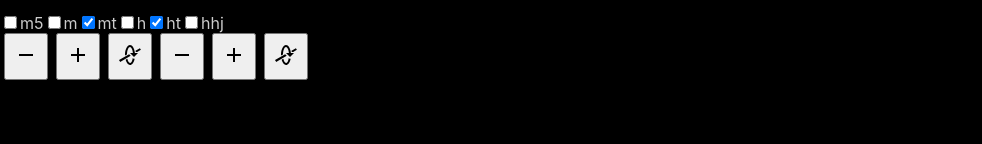
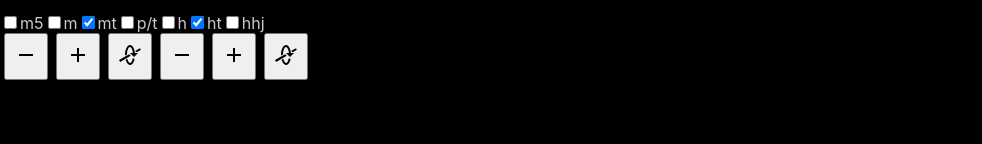
Before and after one commit to AGBrown/g-stuff-simple-clock, a React (Create React App) app: page / in a window 1280 px wide. Shown: the top 144 px of the page, without its empty margins (0-982 px from the left). Built offline with nearby package versions, Linux system fonts and the light colour scheme.

Commit message:
Show times as past/to, or 0-59

```diff
--- a/src/App.tsx
+++ b/src/App.tsx
@@ -9,6 +9,7 @@ const ticksConfigDefault = (): IClockTicksConfig => ({
     min5Label: false,
     minLabel: false,
     minTicks: true,
+    pastTo: false,
     hourLabel: false,
     hourTicks: true,
   }
@@ -18,6 +19,7 @@ const ticksConfigFinal = (): IClockTicksConfig => ({
     min5Label: false,
     minLabel: false,
     minTicks: true,
+    pastTo: false,
     hourLabel: false,
     hourTicks: true
   }
--- a/src/ButtonsIncrements.tsx
+++ b/src/ButtonsIncrements.tsx
@@ -77,6 +77,7 @@ function ButtonsIncrements(props: IButtonsIncrementsProps) {
     getCheckData('min5Label', 'm5'),
     getCheckData('minLabel', 'm'),
     getCheckData('minTicks', 'mt'),
+    getCheckData('pastTo', 'p/t'),
     getCheckData('hourLabel', 'h'),
     getCheckData('hourTicks', 'ht'),
     getCheckDataHands('hour', 'hhj')
--- a/src/ClockFace.tsx
+++ b/src/ClockFace.tsx
@@ -107,7 +107,7 @@ function ClockFace(props: IClockFaceProps) {
       minLabelTransformStyles,
       labels: {
         hr: hrLabel,
-        min: i
+        min: i < 31 ? i : props.ticksConfig.show.pastTo ? 60 - i : i
       }
      };
   });
--- a/src/types/ClockFaceTypes.ts
+++ b/src/types/ClockFaceTypes.ts
@@ -22,6 +22,7 @@ export type IClockTicksShowConfig = {
   min5Label: boolean,
   minLabel: boolean,
   minTicks: boolean,
+  pastTo: boolean,
   hourLabel: boolean,
   hourTicks: boolean
 }
```
Also changed, not shown: 2 other files (tests, documents, lock files or other folders).
